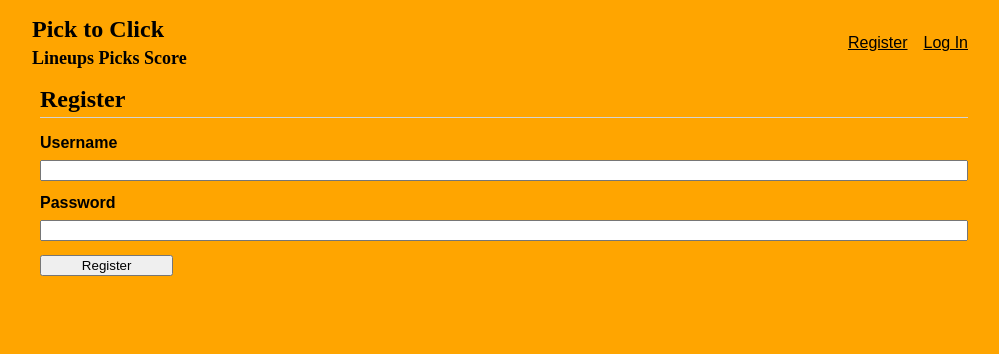
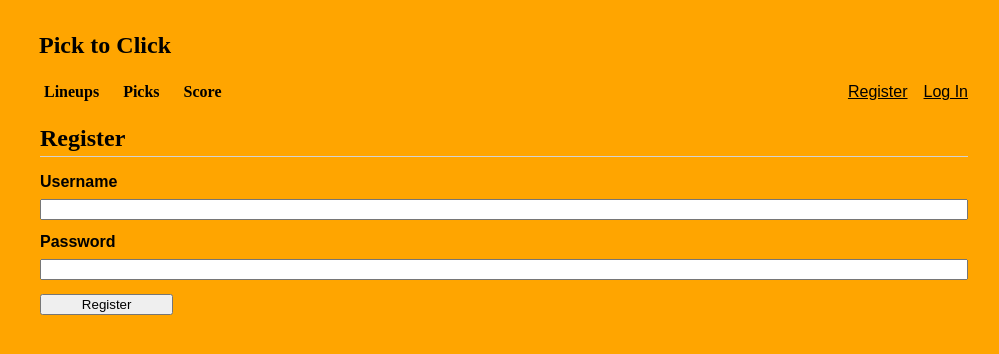
Before and after one commit to Schoop6/p2c, a Flask app: page /auth/register in a window 1280 px wide. Shown: the top 354 px of the page, without its empty margins (136-1135 px from the left). Run offline with Flask 2, Linux system fonts and the light colour scheme.

Commit message:
fixed templates and base a little bit to add a tad more style.  this part is still a huge work in progress

```diff
--- a/p2c/static/style.css
+++ b/p2c/static/style.css
@@ -1,7 +1,45 @@
 html { font-family: sans-serif; background: orange; padding: 1rem; }
 body { max-width: 960px; margin: 0 auto;}
 h1 { font-family: serif; color: black; margin: 1rem 0; background: orange}
-a { color: black; }
+h2
+{
+    font-family: serif;
+    color: black;
+    margin: 1rem 0;
+    background: orange;
+    padding-left: 15px;
+}
+
+a
+{
+    color: black;
+
+}
+
+.btn-group .button
+{
+    border: none;
+    padding: 5px 12px;
+    text-align: center;
+    background: orange;
+    color: black;
+    display: inline-block;
+    font-size: 16px;
+    cursor: pointer;
+    float: left;
+   /* border: 2px solid black;*/
+    -webkit-transition-duration: 1.1s; /* Safari */
+    transition-duration: 1.1s;
+
+}
+
+.btn-group .button:hover
+{
+    background-color: #cc8500;
+;
+}
+
+
 hr { border: none; border-top: 1px solid lightgray; }
 nav { background: orange; display: flex; align-items: center; padding: 0 0.5rem; }
 nav h1 { flex: auto; margin: 0; }
--- a/p2c/templates/base.html
+++ b/p2c/templates/base.html
@@ -1,12 +1,15 @@
 <!doctype html>
 <title href="{{ url_for('index') }}">{% block title %}{% endblock %} - Pick to Click</title>
 <link rel="stylesheet" href="{{ url_for('static', filename='style.css') }}">
+<h2>Pick to Click</h2>
 <nav>
-  <h1>Pick to Click <br>
+  <h1>
     <font size="4" align="left">
-    <a href="{{ url_for('index') }}">Lineups</a>
-    <a href="{{ url_for('pick.myPick') }}">Picks</a>
-    <a href="{{ url_for('pick.scores') }}">Score</a>
+      <div class = "btn-group">
+	<a href="{{ url_for('index') }}" class="button">Lineups</a>
+	<a href="{{ url_for('pick.myPick') }}" class="button">Picks</a>
+	<a href="{{ url_for('pick.scores') }}" class="button">Score</a>
+      </div>
     </font>
   </h1>
   <ul>
```
